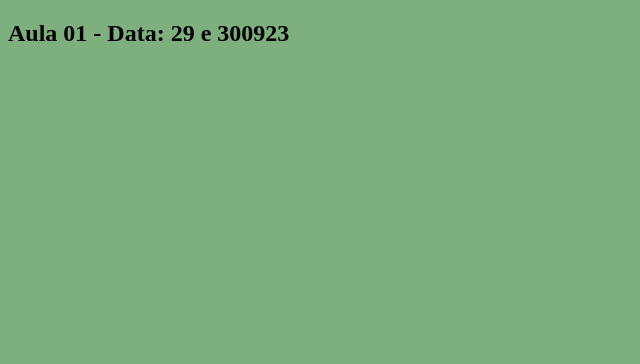
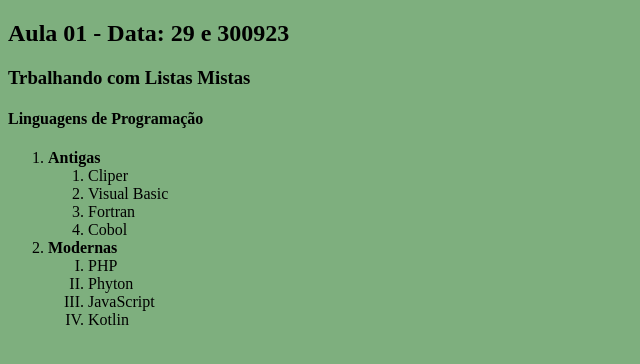
Before and after one commit to wagner-pb/Atividade01, a plain HTML site: page index.html in a window 1280 px wide. Shown: the whole page, without its empty margins (0-640 px from the left). Drawn offline with Linux system fonts and the light colour scheme.

Commit message:
Update index.html

```diff
--- a/index.html
+++ b/index.html
@@ -8,6 +8,28 @@
 </head>
 <body>
     <h2>Aula 01 - Data: 29 e 300923</h2>
+    <h3>Trbalhando com Listas Mistas</h3>
+    <h4>Linguagens de Programação</h4>
+
+    <ol>
+        <li> <strong>Antigas</strong></li>
+        <ol>
+            <li>Cliper</li>
+            <li>Visual Basic</li>
+            <li>Fortran</li>
+            <li>Cobol</li>
+        </ol>
+        <li> <strong>Modernas</strong></li>
+        <ol type="I">
+            <li>PHP</li>
+            <li>Phyton</li>
+            <li>JavaScript</li>
+            <li>Kotlin</li>
+        </ol>
+
+    </ol>
+
+
 
 </body>
 </html>
```
